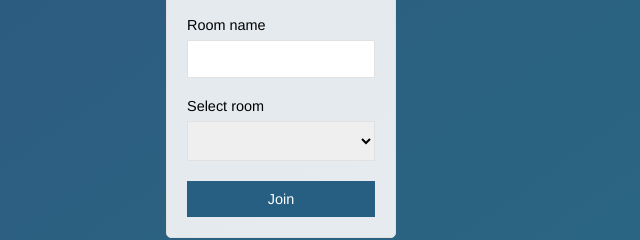
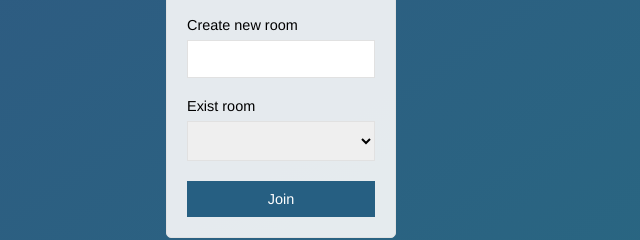
Before and after one commit to anhvu98tcv/node-course-2-chat-app, a website: page public/index.html in a window 1280 px wide. Shown: the part 347-587 px from the top of the page, 359-999 px from the left. Drawn offline with nearby package versions, Linux system fonts and the light colour scheme; no server answers.

Commit message:
Add room list ver 4

```diff
--- a/public/index.html
+++ b/public/index.html
@@ -19,11 +19,11 @@
           <input type="text" name="name" autofocus/>
         </div>
         <div class="form-field">
-          <label>Room name</label>
+          <label>Create new room</label>
           <input type="text" name="room" id="room"/>
         </div>
         <div class="form-field">
-          <label>Select room</label>
+          <label>Exist room</label>
           <select id="rooms">
             <option selected="default"></option>
           </select>
```
